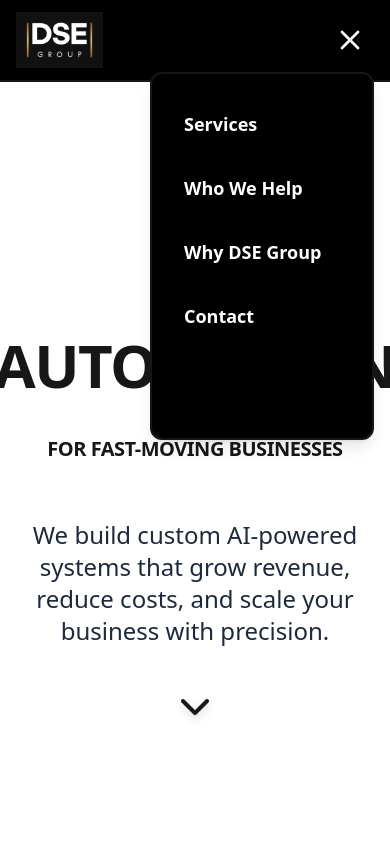
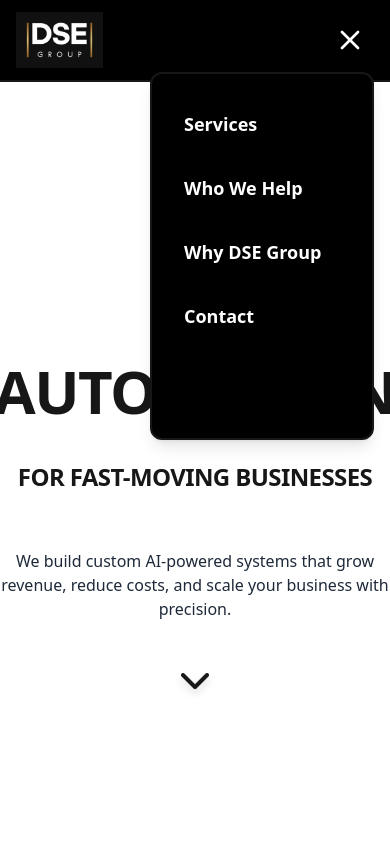
Before and after one commit to DSEGroupdev/dse-landing, a Next.js app: page / in a window 390 px wide. Both pictures are taken after a click on the button "Toggle menu". Shown: the top 844 px of the page. Built offline with nearby package versions, Linux system fonts and the light colour scheme.

Commit message:
Mobile: make 'FOR FAST-MOVING BUSINESSES' bigger and description smaller for better hierarchy

```diff
--- a/app/page.tsx
+++ b/app/page.tsx
@@ -208,7 +208,7 @@ export default function Home() {
                 </motion.span>
               </div>
               <motion.h2
-                className="font-satoshi text-xl sm:text-2xl md:text-6xl font-bold mb-10 tracking-tight uppercase relative premium-hero-text"
+                className="font-satoshi text-2xl sm:text-3xl md:text-6xl font-bold mb-10 tracking-tight uppercase relative premium-hero-text"
                 initial={{ y: 200, opacity: 0 }}
                 animate={{ y: 0, opacity: 1 }}
                 transition={{ delay: 2.4, duration: 1.2, ease: 'easeOut' }}
@@ -217,7 +217,7 @@ export default function Home() {
                 <span className="premium-text-glass" />
               </motion.h2>
               <motion.p
-                className="text-2xl md:text-3xl text-gray-800 max-w-4xl mx-auto font-medium mt-4"
+                className="text-base sm:text-lg md:text-3xl text-gray-800 max-w-4xl mx-auto font-medium mt-4"
                 initial={{ opacity: 0 }}
                 animate={{ opacity: 1 }}
                 transition={{ delay: 3.6, duration: 0.8, ease: 'easeOut' }}
```
